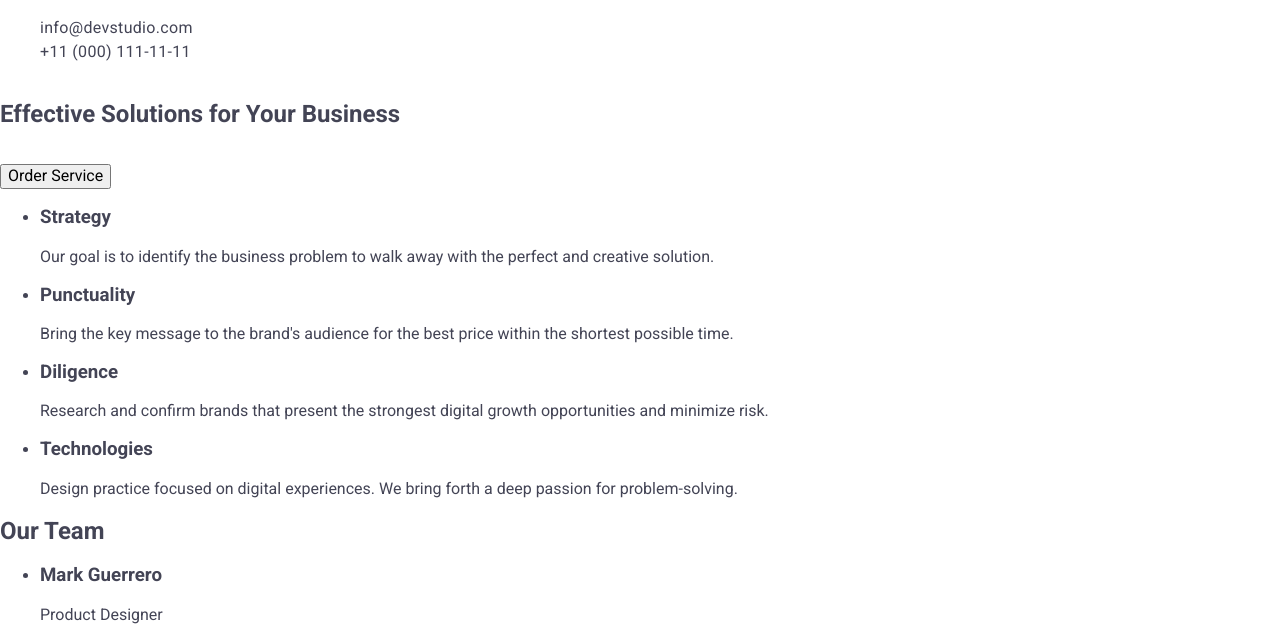
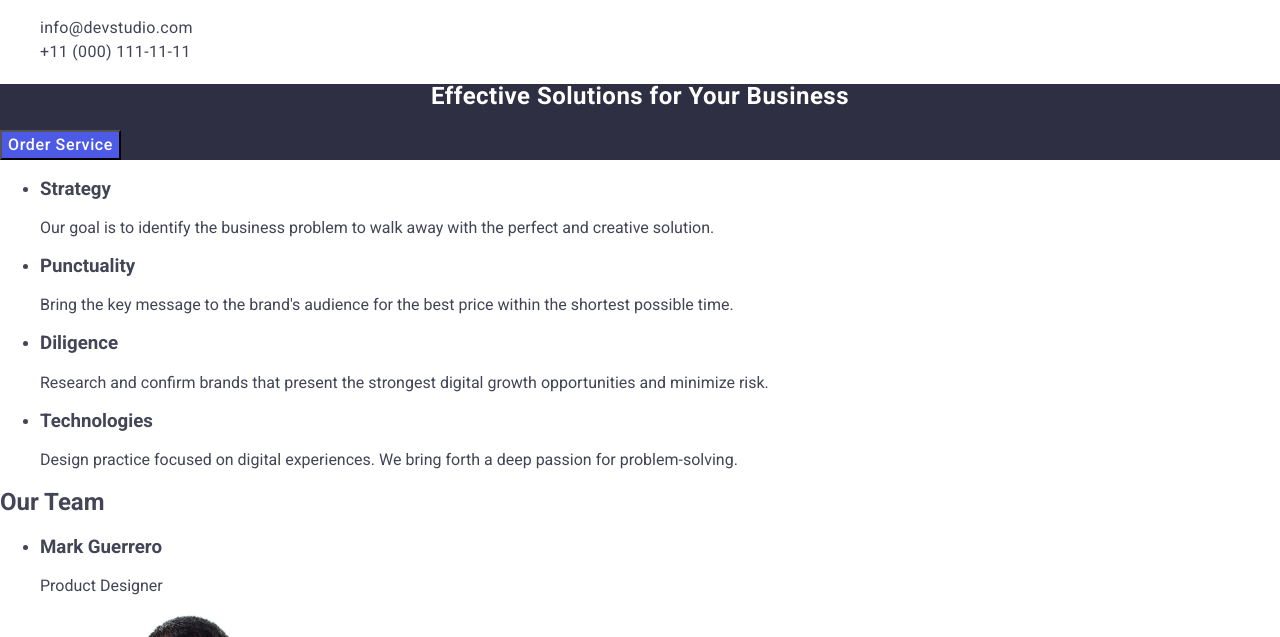
Before and after one commit to olasemich/goit-markup-hw-02, a plain HTML site: page index.html in a window 1280 px wide. Shown: the part 109-746 px from the top of the page. Drawn offline with nearby package versions, Linux system fonts and the light colour scheme.

Commit message:
button style added

```diff
--- a/css/style.css
+++ b/css/style.css
@@ -1,11 +1,3 @@
-.title {
-    font-family: "Roboto";
-    font-weight: bold;
-    size: 56px;
-    letter-spacing: 2;
-    line-height: 60px;
-}
-
 body {
     font-family: "Roboto", sans-serif;
     color: #434455;
@@ -63,3 +55,31 @@ a {
 .list .address-list-link:focus {
     color: #404bbf;
 }
+
+.section_1 {
+    background-color: #2e2f42;
+}
+
+.title {
+    font-family: "Roboto";
+    font-weight: bold;
+    size: 56px;
+    color: #ffffff;
+    line-height: 1.07;
+    text-align: center;
+    letter-spacing: 0.02em;
+}
+
+.button {
+    background-color: #4D5AE5;
+    font-weight: 500;
+    line-height: 1.5;
+    letter-spacing: 0.04em;
+    color: #ffffff;
+    cursor: pointer;
+}
+
+.button:hover,
+.button:active {
+    background-color: #404BBF;
+}
--- a/index.html
+++ b/index.html
@@ -59,9 +59,9 @@
       </address>
     </header>
     <main>
-      <section 1>
+      <section class="section_1">
         <h1 class="title">Effective Solutions for Your Business</h1>
-        <button type="button">Order Service</button>
+        <button type="button" class="button">Order Service</button>
       </section>
       <section 2>
         <h2 hidden>Our Advantages</h2>
```
